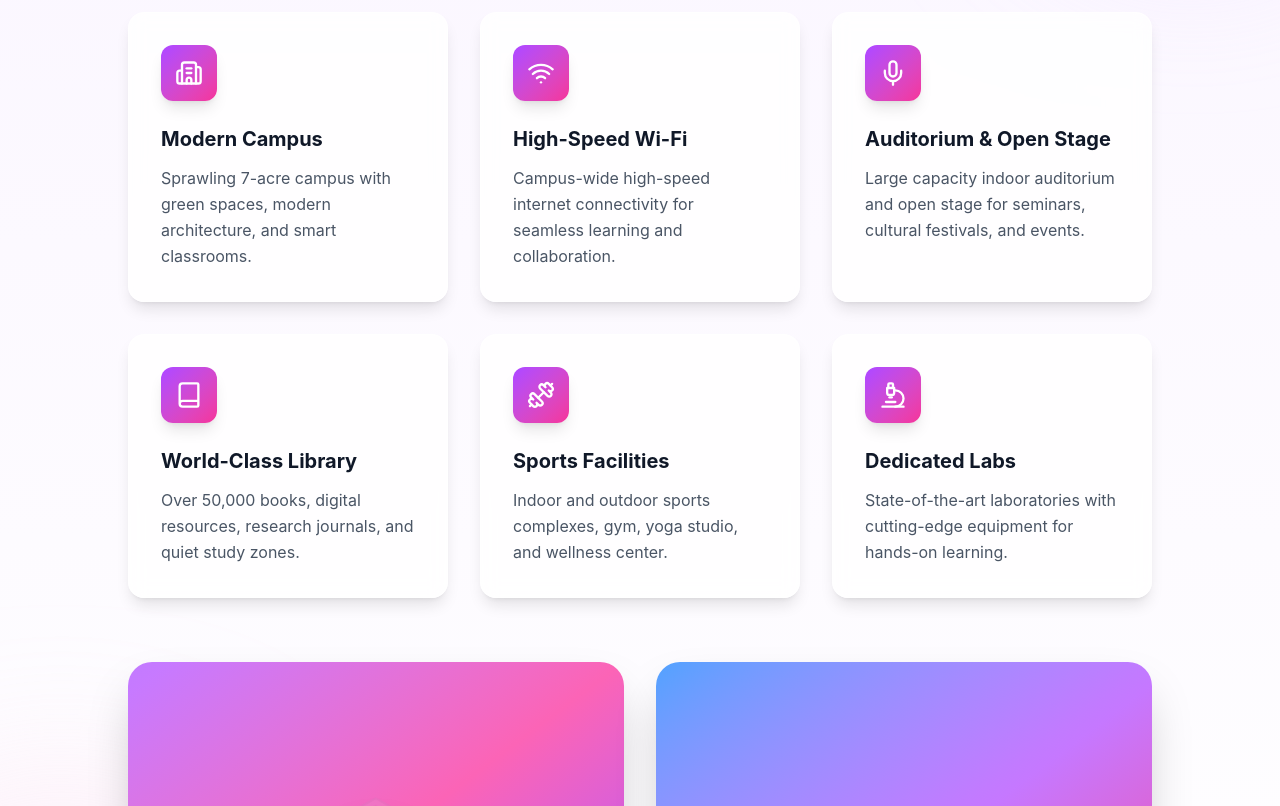
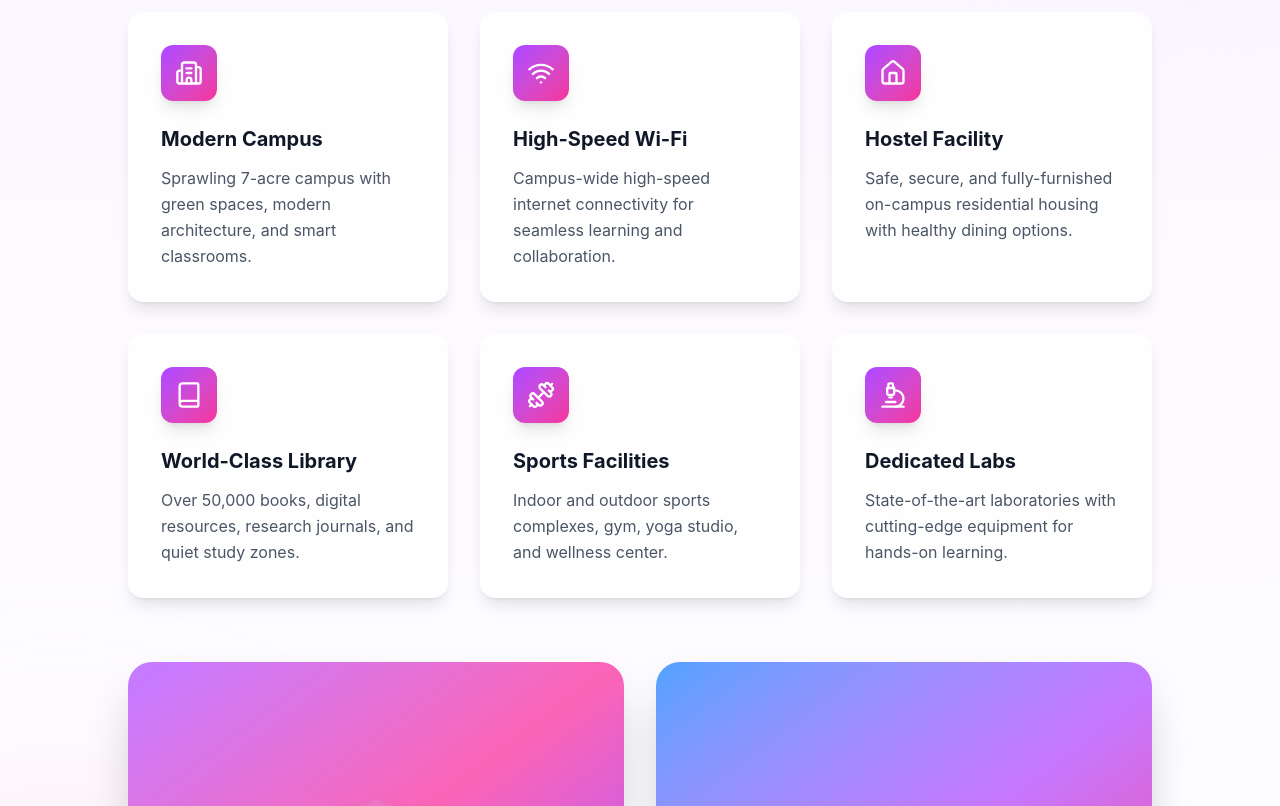
Before and after one commit to mohanse007/st-anns-college-landing-page, a React (Vite) app: page / in a window 1280 px wide. Shown: the part 5240-6046 px from the top of the page. Built offline with nearby package versions, Linux system fonts and the light colour scheme.

Commit message:
Replace Auditorium & Open Stage card with Hostel Facility card (Home icon) in facilities grid

```diff
--- a/src/components/Benefits.tsx
+++ b/src/components/Benefits.tsx
@@ -1,6 +1,6 @@
 import { useState } from 'react';
 import { motion } from 'framer-motion';
-import { Building2, Wifi, Mic, Book, Dumbbell, Microscope, Play } from 'lucide-react';
+import { Building2, Wifi, Home, Book, Dumbbell, Microscope, Play } from 'lucide-react';
 
 export default function Benefits() {
   const [playTour, setPlayTour] = useState(false);
@@ -16,9 +16,9 @@ export default function Benefits() {
       description: 'Campus-wide high-speed internet connectivity for seamless learning and collaboration.',
     },
     {
-      icon: Mic,
-      title: 'Auditorium & Open Stage',
-      description: 'Large capacity indoor auditorium and open stage for seminars, cultural festivals, and events.',
+      icon: Home,
+      title: 'Hostel Facility',
+      description: 'Safe, secure, and fully-furnished on-campus residential housing with healthy dining options.',
     },
     {
       icon: Book,
```
